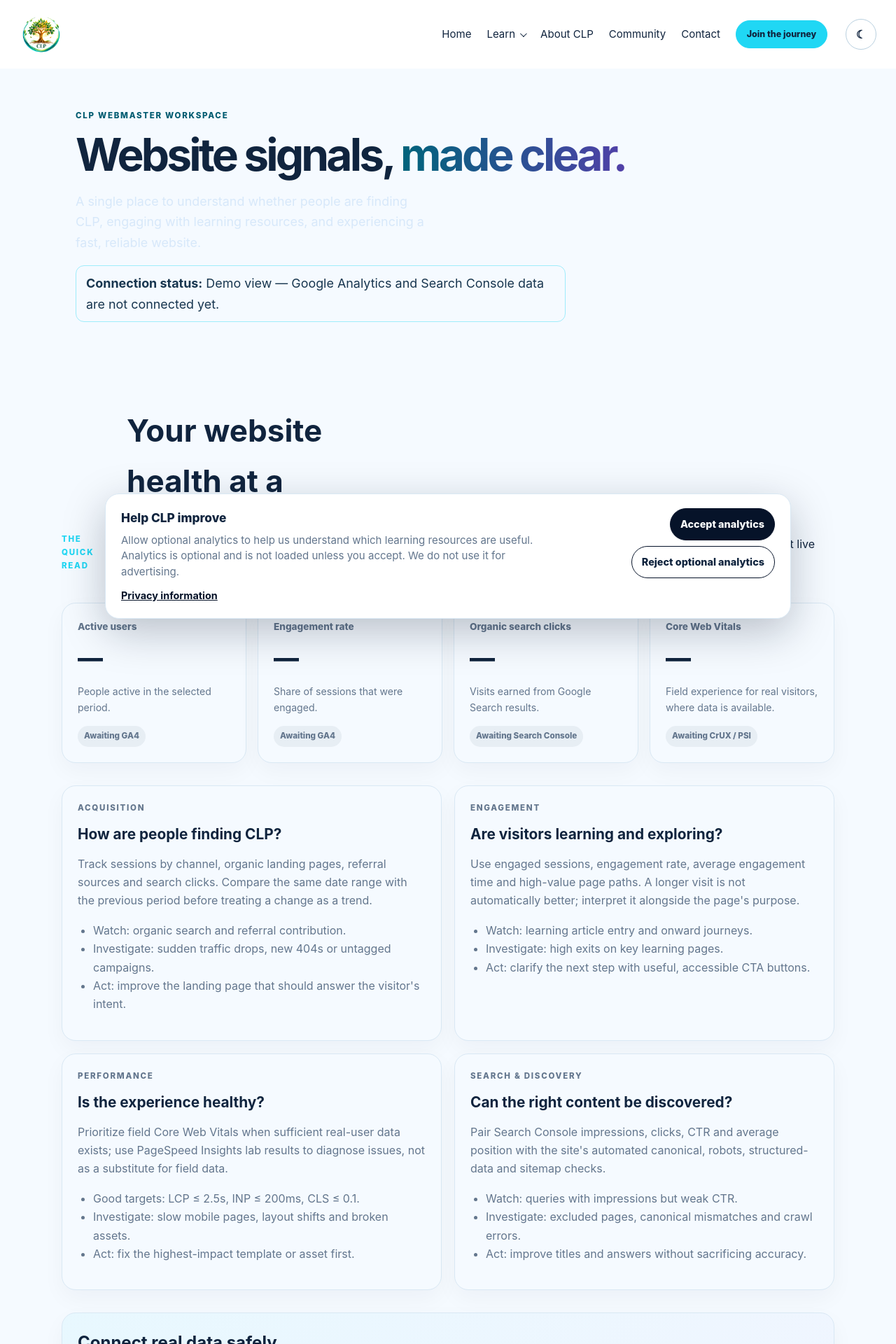
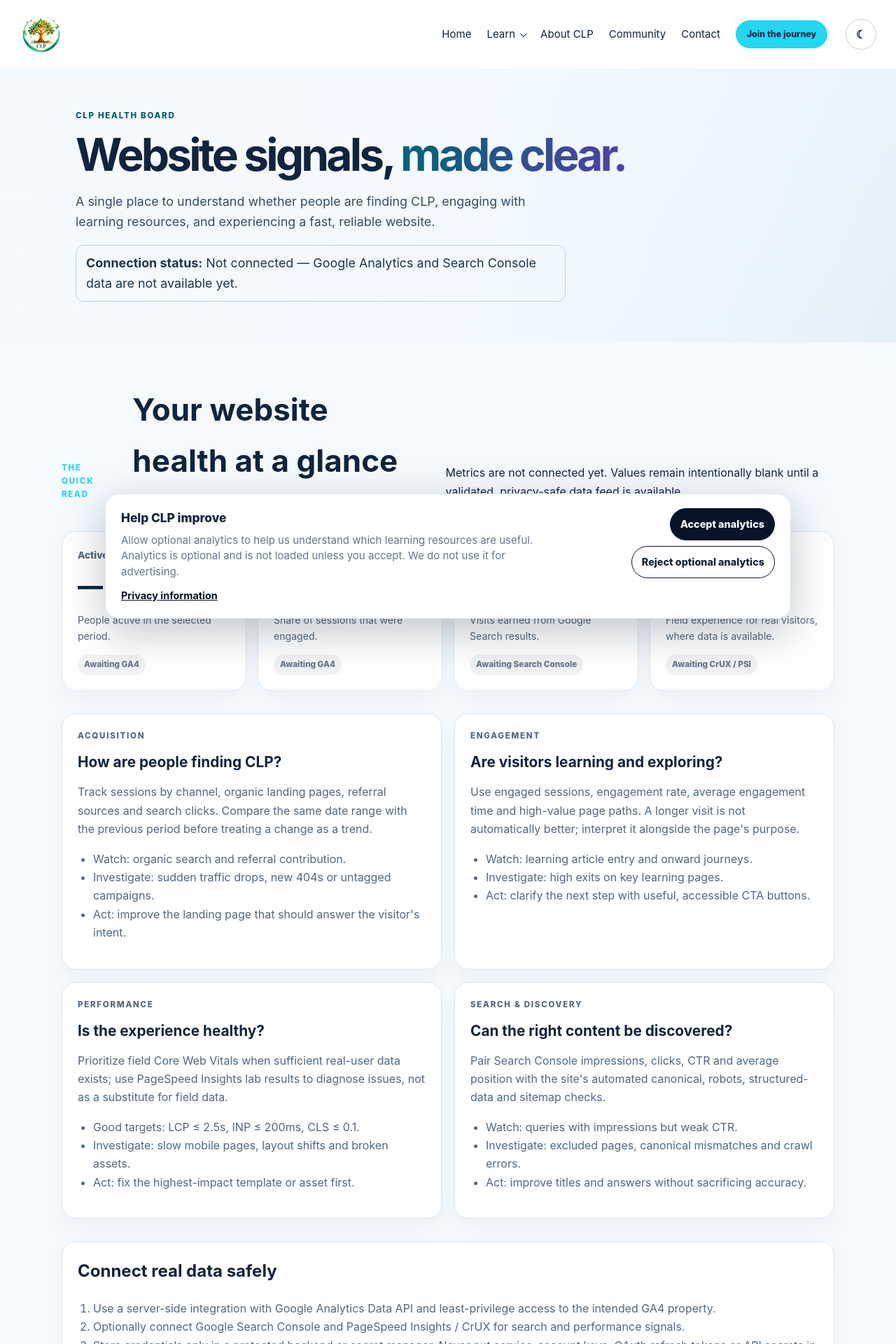
Before and after one commit to sanjeevkshu/clp, a Jekyll site: the page built from dashboard.md, in a window 1280 px wide. Shown: the top 1920 px of the page at 70% size. Built offline with Jekyll 4.4.1, drawn with Linux system fonts in a browser that asks for light colours; some of the changed lines change nothing that is shown; some of the changed text lies outside the part shown.

Commit message:
Fix Health Board light-theme hero and theme-aware surfaces

```diff
--- a/dashboard.md
+++ b/dashboard.md
@@ -1,6 +1,6 @@
 ---
 layout: default
-title: "Webmaster Dashboard"
+title: "Health Board"
 description: "A practical CLP webmaster dashboard for website usage, engagement, search visibility and performance signals."
 permalink: /dashboard/
 noindex: true
@@ -8,17 +8,17 @@
 ---
 
 <section class="page-hero dashboard-hero">
-  <p class="eyebrow">CLP WEBMASTER WORKSPACE</p>
+  <p class="eyebrow">CLP HEALTH BOARD</p>
   <h1>Website signals, <span>made clear.</span></h1>
   <p class="hero-lede">A single place to understand whether people are finding CLP, engaging with learning resources, and experiencing a fast, reliable website.</p>
-  <p class="dashboard-status"><strong>Connection status:</strong> Demo view — Google Analytics and Search Console data are not connected yet.</p>
+  <p class="dashboard-status"><strong>Connection status:</strong> Not connected — Google Analytics and Search Console data are not available yet.</p>
 </section>
 
 <section class="content-section dashboard-content" aria-labelledby="dashboard-overview">
   <div class="section-heading">
     <p class="eyebrow">THE QUICK READ</p>
     <h2 id="dashboard-overview">Your website health at a glance</h2>
-    <p>Sample values below demonstrate the intended experience. They are not live CLP measurements and must not be used for business decisions.</p>
+    <p>Metrics are not connected yet. Values remain intentionally blank until a validated, privacy-safe data feed is available.</p>
   </div>
 
   <div class="dashboard-grid" aria-label="Illustrative KPI cards">
@@ -69,7 +69,7 @@
       <li>Use a server-side integration with Google Analytics Data API and least-privilege access to the intended GA4 property.</li>
       <li>Optionally connect Google Search Console and PageSpeed Insights / CrUX for search and performance signals.</li>
       <li>Store credentials only in a protected backend or secret manager. Never put service-account keys, OAuth refresh tokens or API secrets in this static page, Git history, or browser JavaScript.</li>
-      <li>Restrict dashboard access with an identity-aware proxy or authenticated service. <strong>Noindex is not authentication.</strong></li>
+      <li>Keep public output aggregate-only and sanitized. <strong>Noindex is not access control.</strong></li>
       <li>Show the date range, last refresh, source, comparison period and data gaps next to each KPI. Label missing or delayed data instead of inventing values.</li>
     </ol>
     <p class="dashboard-note">This GitHub Pages site is static. A live private dashboard needs a separate authenticated data layer; until that is provisioned, the page intentionally displays no fabricated metrics.</p>
@@ -78,6 +78,17 @@
 
 <style>
 .dashboard-hero{min-height:360px;padding-top:58px;padding-bottom:58px}
+.dashboard-hero .hero-lede{max-width:700px}
+.dashboard-hero .dashboard-status{max-width:100%;color:inherit}
+html[data-theme="light"] .dashboard-hero{background:linear-gradient(135deg,#f5faff 0%,#eaf5fb 68%,#e2f0f8 100%);color:#10243e}
+html[data-theme="light"] .dashboard-hero .eyebrow{color:#075b70}
+html[data-theme="light"] .dashboard-hero h1,
+html[data-theme="light"] .dashboard-hero h1 span{color:#10243e}
+html[data-theme="light"] .dashboard-hero h1 span{background:linear-gradient(90deg,#00647b,#5140a8);-webkit-background-clip:text;background-clip:text;-webkit-text-fill-color:transparent}
+html[data-theme="light"] .dashboard-hero .hero-lede{color:#334d64}
+html[data-theme="light"] .dashboard-hero .dashboard-status{background:#ffffffb8;border-color:#b8d6e5;color:#18364f}
+html[data-theme="dark"] .dashboard-hero .hero-lede{color:#d7e8fa}
+html[data-theme="dark"] .dashboard-hero .dashboard-status{background:#20d7f410;border-color:#20d7f466;color:#d7e8fa}
 .dashboard-hero h1{max-width:900px}
 .dashboard-status{display:inline-block;margin-top:16px;padding:10px 14px;border:1px solid #20d7f466;border-radius:12px;background:#20d7f410;font-size:.92rem}
 .dashboard-content{max-width:1200px;margin:0 auto;padding:24px clamp(20px,4vw,48px) 72px}
@@ -96,5 +107,8 @@
 .dashboard-note{padding-top:12px;border-top:1px solid var(--line);font-size:.9rem}
 @media(max-width:900px){.dashboard-grid{grid-template-columns:repeat(2,minmax(0,1fr))}}
 @media(max-width:620px){.dashboard-grid,.dashboard-panels{grid-template-columns:1fr}.dashboard-card,.dashboard-panel,.dashboard-next-steps{padding:18px}.dashboard-hero{min-height:unset}}
-@media(prefers-color-scheme:dark){.dashboard-card,.dashboard-panel,.dashboard-next-steps{background:var(--ocean-2);border-color:#ffffff20}.dashboard-kpi-label,.dashboard-kpi-note,.dashboard-panel p,.dashboard-panel li,.dashboard-next-steps li{color:#b8cbe0}}
+html[data-theme="dark"] .dashboard-card,html[data-theme="dark"] .dashboard-panel,html[data-theme="dark"] .dashboard-next-steps{background:var(--ocean-2);border-color:#ffffff20}
+html[data-theme="dark"] .dashboard-kpi-label,html[data-theme="dark"] .dashboard-kpi-note,html[data-theme="dark"] .dashboard-panel p,html[data-theme="dark"] .dashboard-panel li,html[data-theme="dark"] .dashboard-next-steps li{color:#b8cbe0}
+html[data-theme="light"] .dashboard-card,html[data-theme="light"] .dashboard-panel,html[data-theme="light"] .dashboard-next-steps{background:#fff;border-color:#d9e8f4}
+html[data-theme="light"] .dashboard-kpi-label,html[data-theme="light"] .dashboard-kpi-note,html[data-theme="light"] .dashboard-panel p,html[data-theme="light"] .dashboard-panel li,html[data-theme="light"] .dashboard-next-steps li{color:#52677d}
 </style>
```
